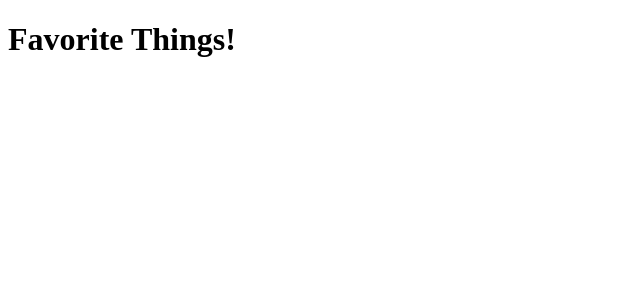
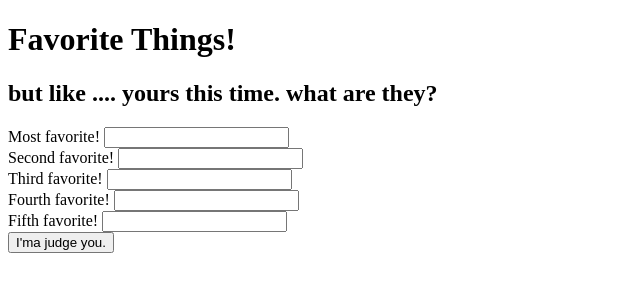
Before and after one commit to asparageist/yourthings, a plain HTML site: page index.html in a window 1280 px wide. Shown: the whole page, without its empty margins (0-640 px from the left). Drawn offline with Linux system fonts and the light colour scheme.

Commit message:
create front end html

```diff
--- a/index.html
+++ b/index.html
@@ -1,10 +1,29 @@
 <!DOCTYPE html>
 <html lang="en-US">
 <head>
-  <title>Webpage Recreation Practice</title>
+  <title>your favorites</title>
   <script src="js/scripts.js"></script>
 </head>
 <body>
   <h1>Favorite Things!</h1>
+  <h2>but like .... yours this time. what are they?</h2>
+  <form id="thingsInput">
+    <label for="thing1">Most favorite!</label>
+    <input id="thing1" type="text" name="thing1">
+    <br/>
+    <label for="thing2">Second favorite!</label>
+    <input id="thing2" type="text" name="thing2">
+    <br/>
+    <label for="thing3">Third favorite!</label>
+    <input id="thing3" type="text" name="thing3">
+    <br/>
+    <label for="thing4">Fourth favorite!</label>
+    <input id="thing4" type="text" name="thing4">
+    <br/>
+    <label for="thing5">Fifth favorite!</label>
+    <input id="thing5" type="text" name="thing5">
+    <br/>
+    <button type="submit">I'ma judge you.</button>
+  </form>
 </body>
 </html>
```
